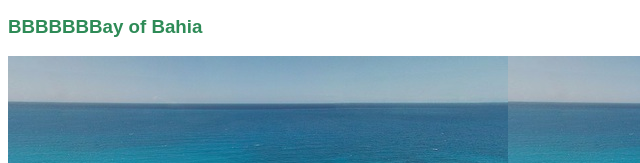
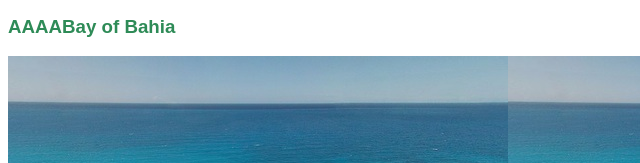
Before and after one commit to CarmanYiu/cat, a plain HTML site: page index.html in a window 1280 px wide. Shown: the part 203-366 px from the top of the page, 0-640 px from the left. Drawn offline with Linux system fonts and the light colour scheme.

Commit message:
Deploy second time

```diff
--- a/index.html
+++ b/index.html
@@ -24,7 +24,7 @@
     <!--Bay of Bahia-->
 
   <div id="bahia">
-    <h3>BBBBBBBay of Bahia</h3>
+    <h3>AAAABay of Bahia</h3>
     <div class="bahia_bg_img">
 
     </div>
```
